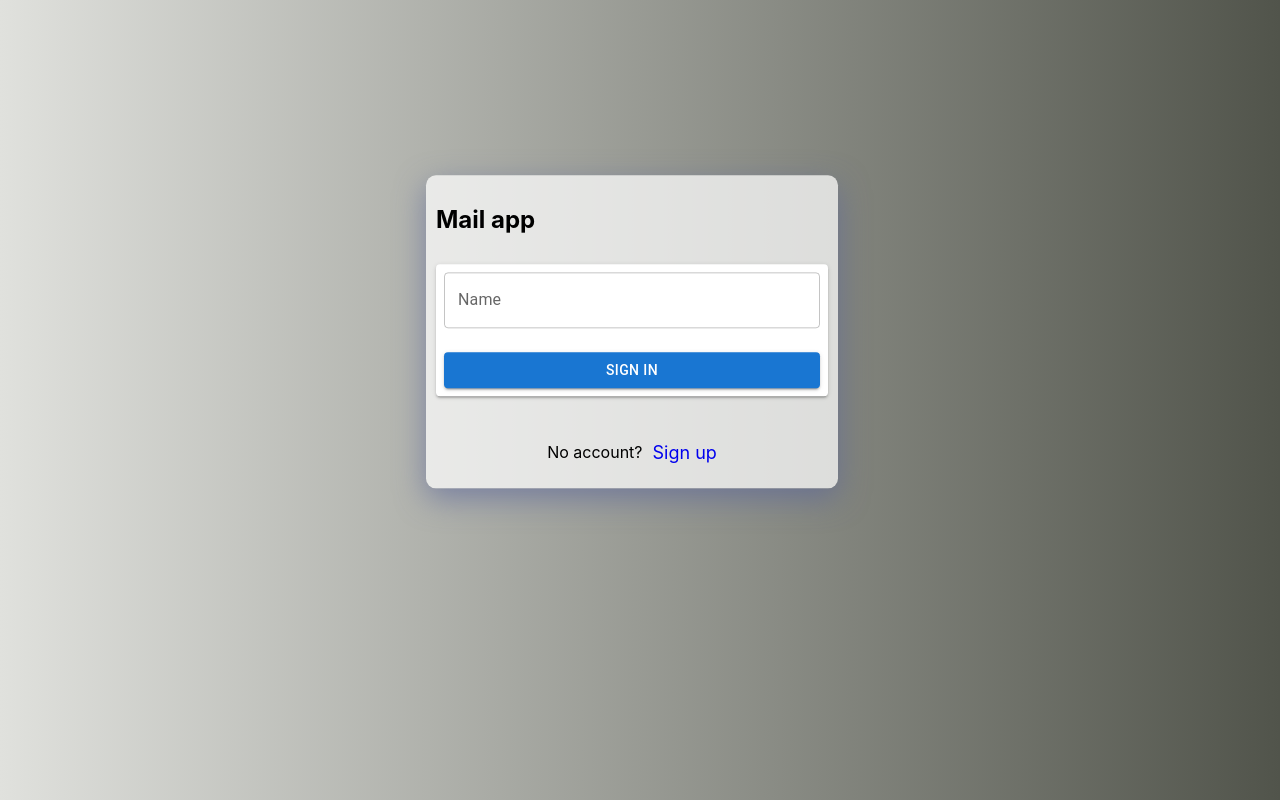
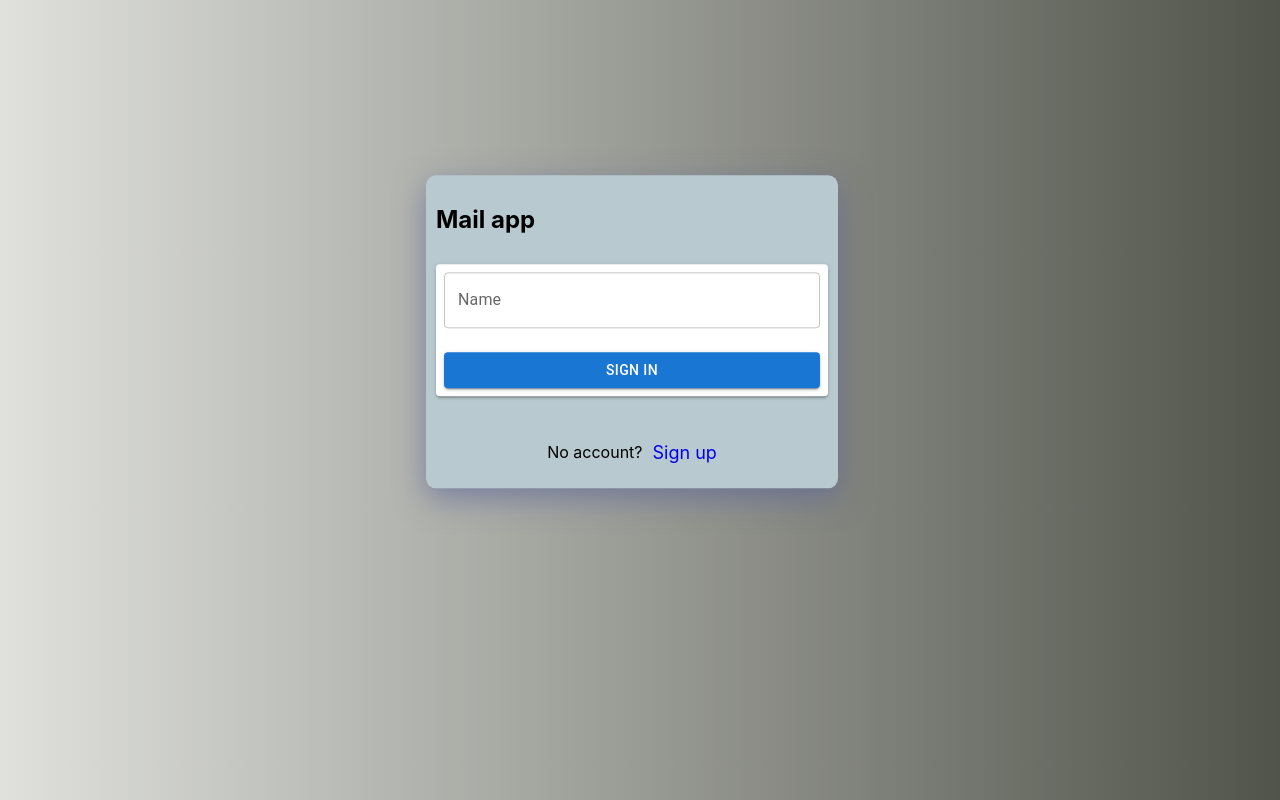
Before and after one commit to SergBily/task6-itransition, a React (Create React App) app: page /login in a window 1280 px wide. Built offline with nearby package versions, Linux system fonts and the light colour scheme.

Commit message:
feat: implement login

```diff
--- a/src/App.tsx
+++ b/src/App.tsx
@@ -2,14 +2,13 @@ import React from 'react';
 import './App.scss';
 import { Routes, Route } from 'react-router-dom';
 import { ToastContainer } from 'react-toastify';
-import { Login, Mail, Registration } from './pages';
+import { Login, Mail } from './pages';
 import 'react-toastify/dist/ReactToastify.css';
 
 const App = () => (
   <div className="wrapper">
     <Routes>
       <Route path="login" element={<Login />} />
-      <Route path="registration" element={<Registration />} />
       <Route path="mail" element={<Mail />} />
     </Routes>
     <ToastContainer />
--- a/src/environment.ts
+++ b/src/environment.ts
@@ -1,3 +1,3 @@
-const SERVER_URL = 'https://localhost:3001';
+const SERVER_URL = 'http://localhost:3001';
 
 export default SERVER_URL;
--- a/src/http/api.ts
+++ b/src/http/api.ts
@@ -2,7 +2,6 @@ import axios, { AxiosInstance } from 'axios';
 import SERVER_URL from '../environment';
 
 const $api: AxiosInstance = axios.create({
-  withCredentials: true,
   baseURL: SERVER_URL,
 });
 
--- a/src/pages/index.ts
+++ b/src/pages/index.ts
@@ -1,5 +1,4 @@
 import Mail from './Mail';
-import Registration from './registration/Registration';
 import Login from './login/Login';
 
-export { Mail, Registration, Login };
+export { Mail, Login };
--- a/src/pages/login/Login.tsx
+++ b/src/pages/login/Login.tsx
@@ -19,6 +19,8 @@ const Login = () => {
   const hendleOnSubmit = async (event: React.FormEvent<HTMLFormElement>) => {
     event.preventDefault();
     const response = await AuthService.login(name);
+    console.log(response.data);
+
     if (response.status === 200) {
       toast.success('hello', { autoClose: 2000, position: 'bottom-right' });
     }
--- a/src/pages/login/login.scss
+++ b/src/pages/login/login.scss
@@ -0,0 +1,39 @@
+@import "../../styles/default.scss";
+
+.sign__container {
+  @include center-window($top: calc(50% - 60px));
+}
+
+.sign__form{
+  width: 400px;
+  @include wh(100%, auto);
+}
+
+.sign__container-grid {
+  width: 400px;
+  padding: 10px;
+  row-gap: 10px;
+  background-size: 120px 70px;
+  box-shadow: $modalWindowShadow;
+  border-radius: $modalWindowBorderRad;
+  -webkit-border-radius: $modalWindowBorderRad;
+  -moz-border-radius: $modalWindowBorderRad;
+  -ms-border-radius: $modalWindowBorderRad;
+  -o-border-radius: $modalWindowBorderRad;
+  background-color: rgb(184, 201, 207);
+}
+
+.sign__redirect {
+  @include flex();
+  margin-top: 20px;
+  gap: 10px;
+
+    .sign__link {
+      text-decoration: none;
+      font-size: large;
+    }
+
+    .sign__link:hover {
+      color: #ff00008d;
+    }
+}
--- a/src/services/AuthService.ts
+++ b/src/services/AuthService.ts
@@ -2,8 +2,7 @@ import $api from '../http/api';
 
 export default class AuthService {
   static async login(name: string) {
-    const r = $api.post('/login', { name });
-    console.log(r, 'login');
+    const r = await $api.post('/login', { name });
     return r;
   }
 }
```
